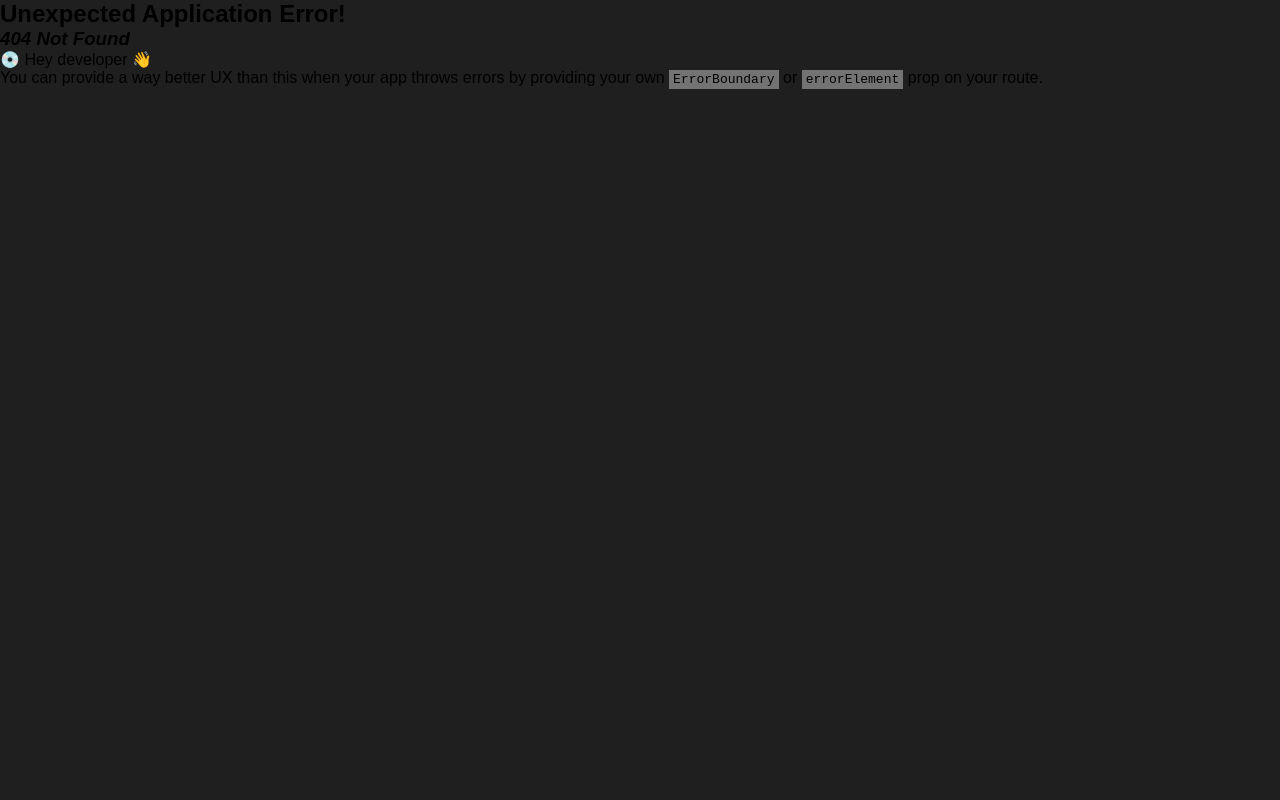
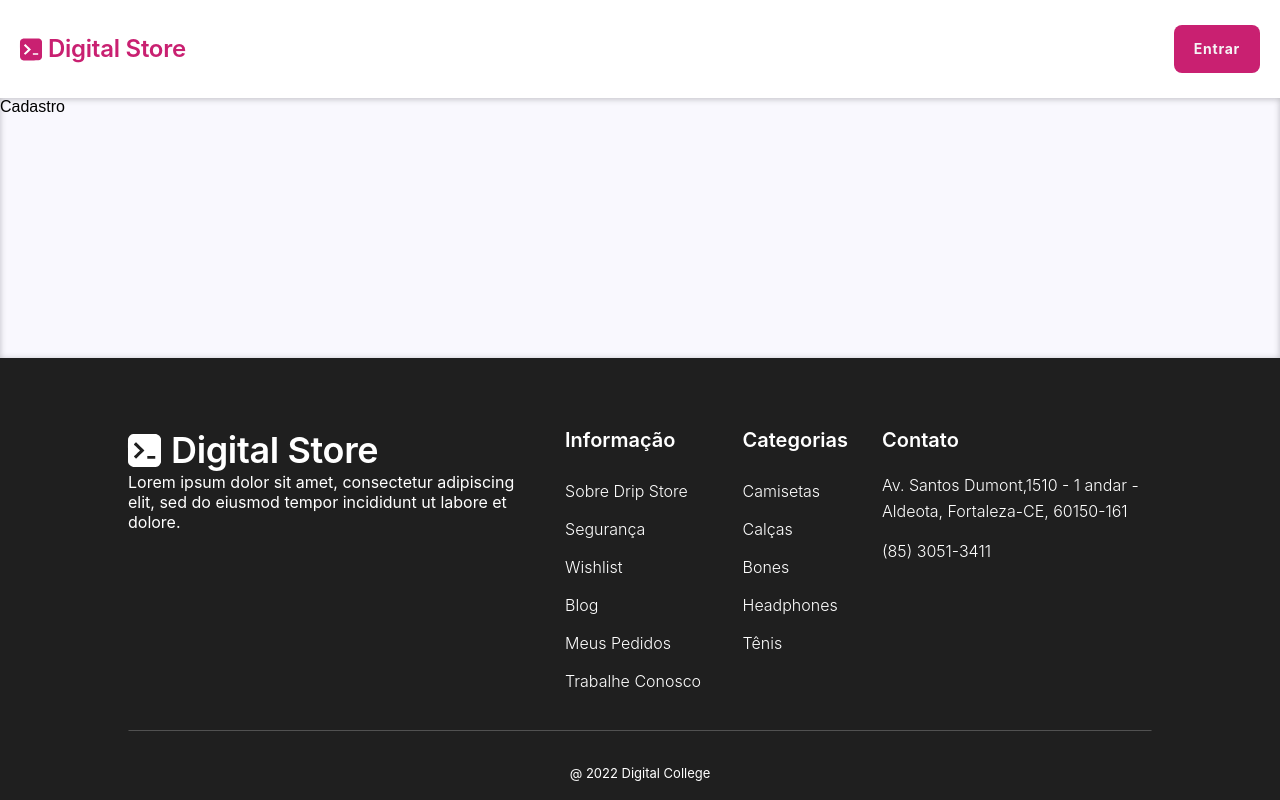
Before and after one commit to digital-college-fs03/projeto-final, a React (Vite) app in the folder frontend/: page /cadastro in a window 1280 px wide. Before the commit this address had no page. Built offline with nearby package versions, Linux system fonts and the light colour scheme.

Commit message:
feature: criar componente de subscribe

```diff
--- a/frontend/src/components/Pages/Login/DripStoreLogin.tsx
+++ b/frontend/src/components/Pages/Login/DripStoreLogin.tsx
@@ -4,6 +4,7 @@ import { Gmail } from '../../General/Icons/Gmail/Gmail'
 import { PrimaryButton } from '../../General/Buttons/PrimaryButton'
 import { useState } from 'react'
 import { login, Status } from '../../../services/Auth'
+import { Link } from 'react-router-dom'
 
 export const DripStoreLogin = function () {
   const [username, setUsername] = useState(import.meta.env.FRONTEND_DEFAULT_USERNAME)
@@ -30,7 +31,7 @@ export const DripStoreLogin = function () {
               <div className={classes.DripStoreLoginFormTitleCaption}>Acesse sua conta</div>
               <div className={classes.DripStoreLoginFormTitleSignUp}>
                 <p>
-                  Novo cliente? Então registre-se <a href="">aqui</a>.
+                  Novo cliente? Então registre-se <Link to="/cadastro">aqui</Link>.
                 </p>
               </div>
             </div>
--- /dev/null
+++ b/frontend/src/components/Pages/Subscribe/DripStoreSubscribe.tsx
@@ -0,0 +1,3 @@
+export function DripStoreSubscribe () {
+    return <div>Cadastro</div>
+}
```
Also changed, not shown: frontend/src/main.tsx (+7 -1 lines).
